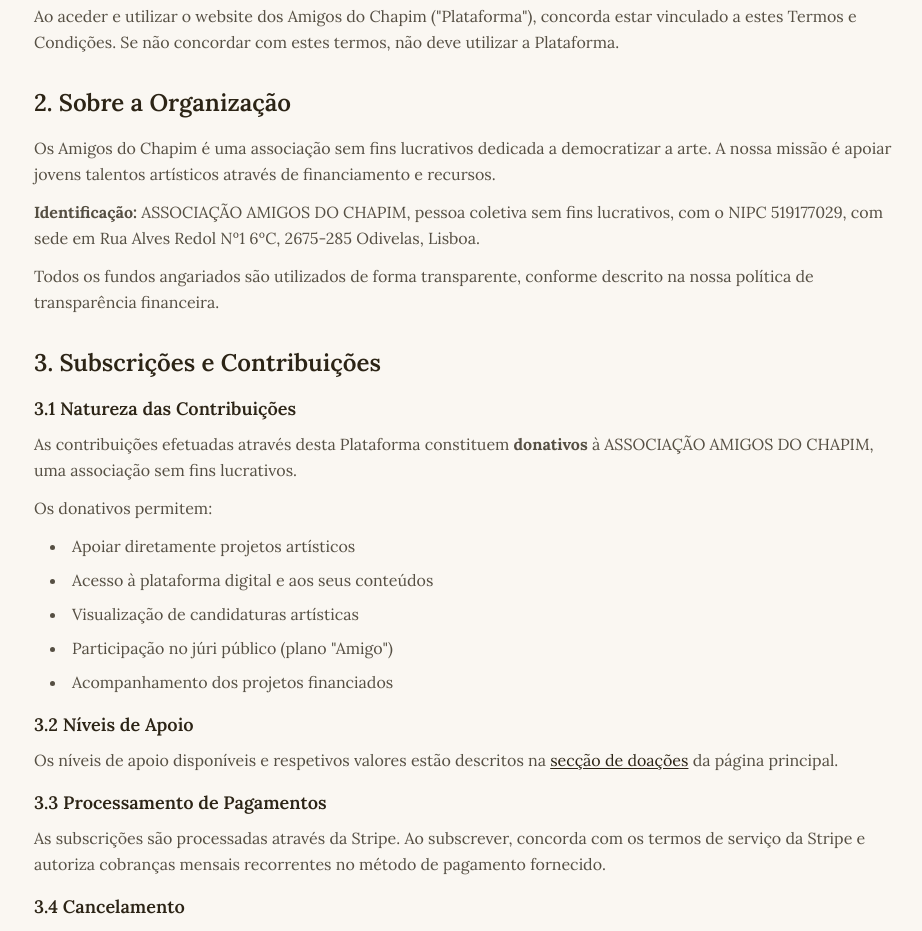
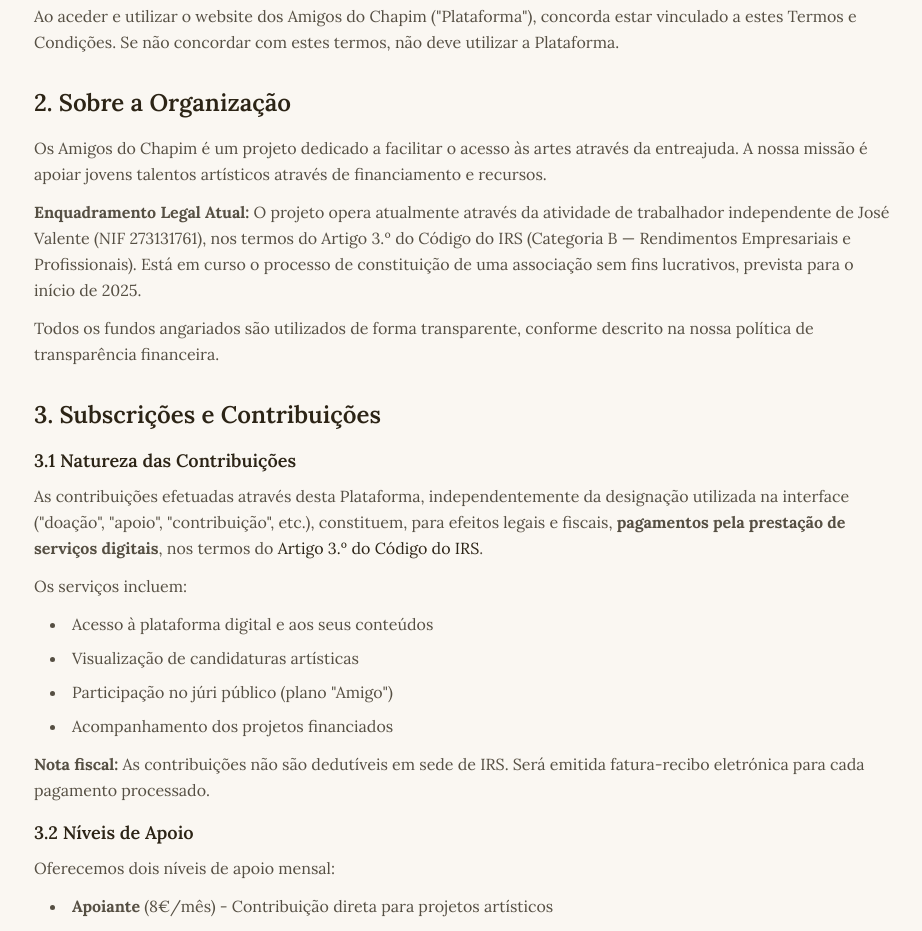
Before and after one commit to alramalho/amigosdochapim, a Next.js app: page /termos in a window 1280 px wide. Shown: the part 320-1251 px from the top of the page, without its empty margins (174-1096 px from the left). Built offline with nearby package versions, Linux system fonts and the light colour scheme; no server answers.

Commit message:
revert termos e condições to NIF pessoal version

```diff
--- a/src/app/termos/page.tsx
+++ b/src/app/termos/page.tsx
@@ -44,10 +44,10 @@ export default function TermosPage() {
           <section>
             <h2 className="text-xl md:text-2xl font-semibold mb-4">2. Sobre a Organização</h2>
             <p className="text-foreground/80 mb-3">
-              Os Amigos do Chapim é uma associação sem fins lucrativos dedicada a democratizar a arte. A nossa missão é apoiar jovens talentos artísticos através de financiamento e recursos.
+              Os Amigos do Chapim é um projeto dedicado a facilitar o acesso às artes através da entreajuda. A nossa missão é apoiar jovens talentos artísticos através de financiamento e recursos.
             </p>
             <p className="text-foreground/80 mb-3">
-              <strong>Identificação:</strong> ASSOCIAÇÃO AMIGOS DO CHAPIM, pessoa coletiva sem fins lucrativos, com o NIPC 519177029, com sede em Rua Alves Redol Nº1 6ºC, 2675-285 Odivelas, Lisboa.
+              <strong>Enquadramento Legal Atual:</strong> O projeto opera atualmente através da atividade de trabalhador independente de José Valente (NIF 273131761), nos termos do Artigo 3.º do Código do IRS (Categoria B — Rendimentos Empresariais e Profissionais). Está em curso o processo de constituição de uma associação sem fins lucrativos, prevista para o início de 2025.
             </p>
             <p className="text-foreground/80">
               Todos os fundos angariados são utilizados de forma transparente, conforme descrito na nossa política de transparência financeira.
@@ -59,23 +59,30 @@ export default function TermosPage() {
 
             <h3 className="text-lg font-semibold mb-2 mt-4">3.1 Natureza das Contribuições</h3>
             <p className="text-foreground/80 mb-3">
-              As contribuições efetuadas através desta Plataforma constituem <strong>donativos</strong> à ASSOCIAÇÃO AMIGOS DO CHAPIM, uma associação sem fins lucrativos.
+              As contribuições efetuadas através desta Plataforma, independentemente da designação utilizada na interface ("doação", "apoio", "contribuição", etc.), constituem, para efeitos legais e fiscais, <strong>pagamentos pela prestação de serviços digitais</strong>, nos termos do{" "}
+              <a href="https://info.portaldasfinancas.gov.pt/pt/informacao_fiscal/codigos_tributarios/cirs_rep/Pages/irs3.aspx" className="text-primary hover:underline" target="_blank" rel="noopener noreferrer">Artigo 3.º do Código do IRS</a>.
             </p>
             <p className="text-foreground/80 mb-3">
-              Os donativos permitem:
+              Os serviços incluem:
             </p>
             <ul className="list-disc list-inside space-y-2 text-foreground/80 ml-4 mb-3">
-              <li>Apoiar diretamente projetos artísticos</li>
               <li>Acesso à plataforma digital e aos seus conteúdos</li>
               <li>Visualização de candidaturas artísticas</li>
               <li>Participação no júri público (plano "Amigo")</li>
               <li>Acompanhamento dos projetos financiados</li>
             </ul>
+            <p className="text-foreground/80">
+              <strong>Nota fiscal:</strong> As contribuições não são dedutíveis em sede de IRS. Será emitida fatura-recibo eletrónica para cada pagamento processado.
+            </p>
 
             <h3 className="text-lg font-semibold mb-2 mt-4">3.2 Níveis de Apoio</h3>
-            <p className="text-foreground/80">
-              Os níveis de apoio disponíveis e respetivos valores estão descritos na <Link href="/#como-ajudar" className="text-primary underline underline-offset-2">secção de doações</Link> da página principal.
+            <p className="text-foreground/80 mb-3">
+              Oferecemos dois níveis de apoio mensal:
             </p>
+            <ul className="list-disc list-inside space-y-2 text-foreground/80 ml-4">
+              <li><strong>Apoiante</strong> (8€/mês) - Contribuição direta para projetos artísticos</li>
+              <li><strong>Amigo</strong> (12€/mês) - Todos os benefícios de Apoiante + participação no júri público + acesso a candidaturas</li>
+            </ul>
 
             <h3 className="text-lg font-semibold mb-2 mt-4">3.3 Processamento de Pagamentos</h3>
             <p className="text-foreground/80 mb-3">
@@ -142,9 +149,6 @@ export default function TermosPage() {
             <p className="text-foreground/80 mt-2">
               <strong>Email:</strong> geral@amigosdochapim.org
             </p>
-            <p className="text-foreground/80 mt-2">
-              <strong>Morada:</strong> Rua Alves Redol Nº1 6ºC, 2675-285 Odivelas, Lisboa
-            </p>
           </section>
         </div>
       </main>
```
